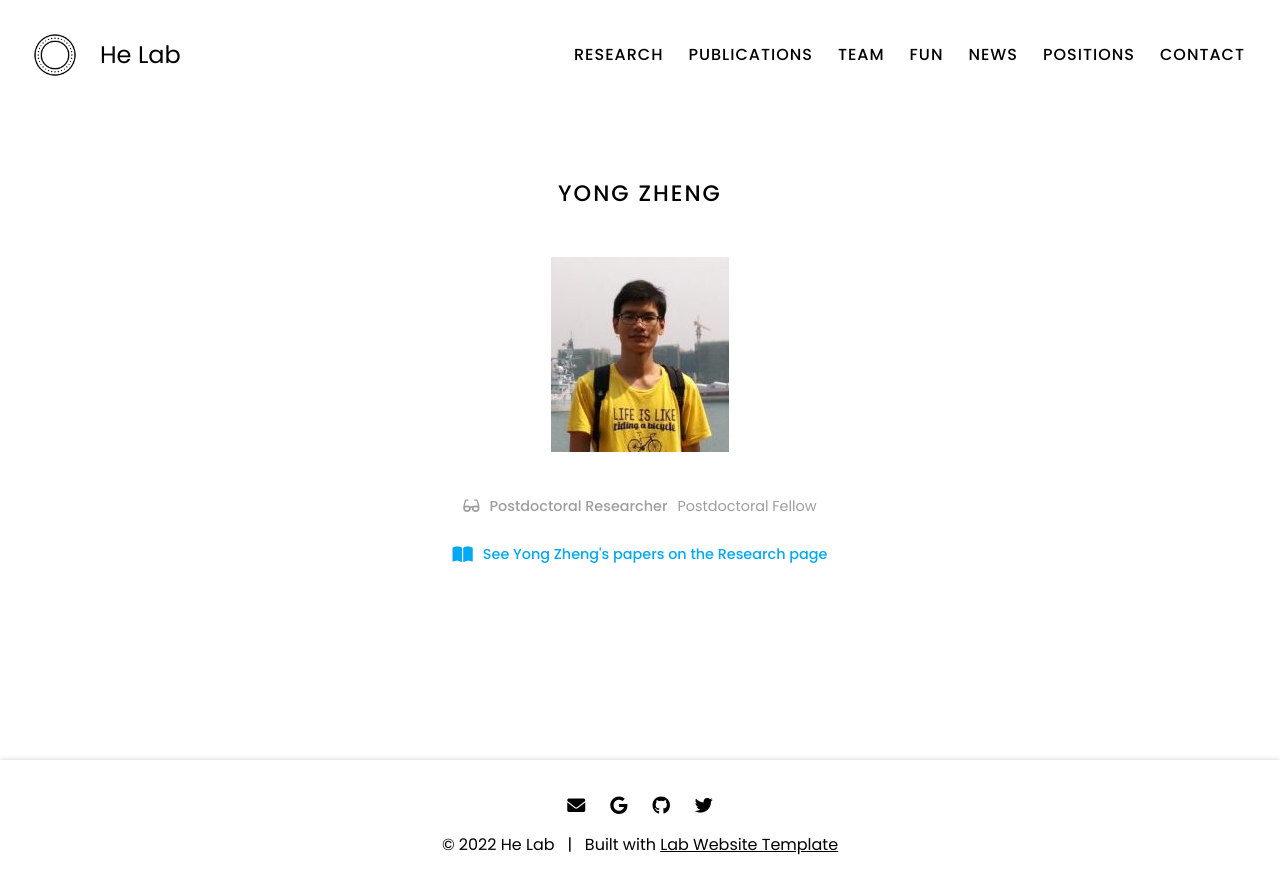
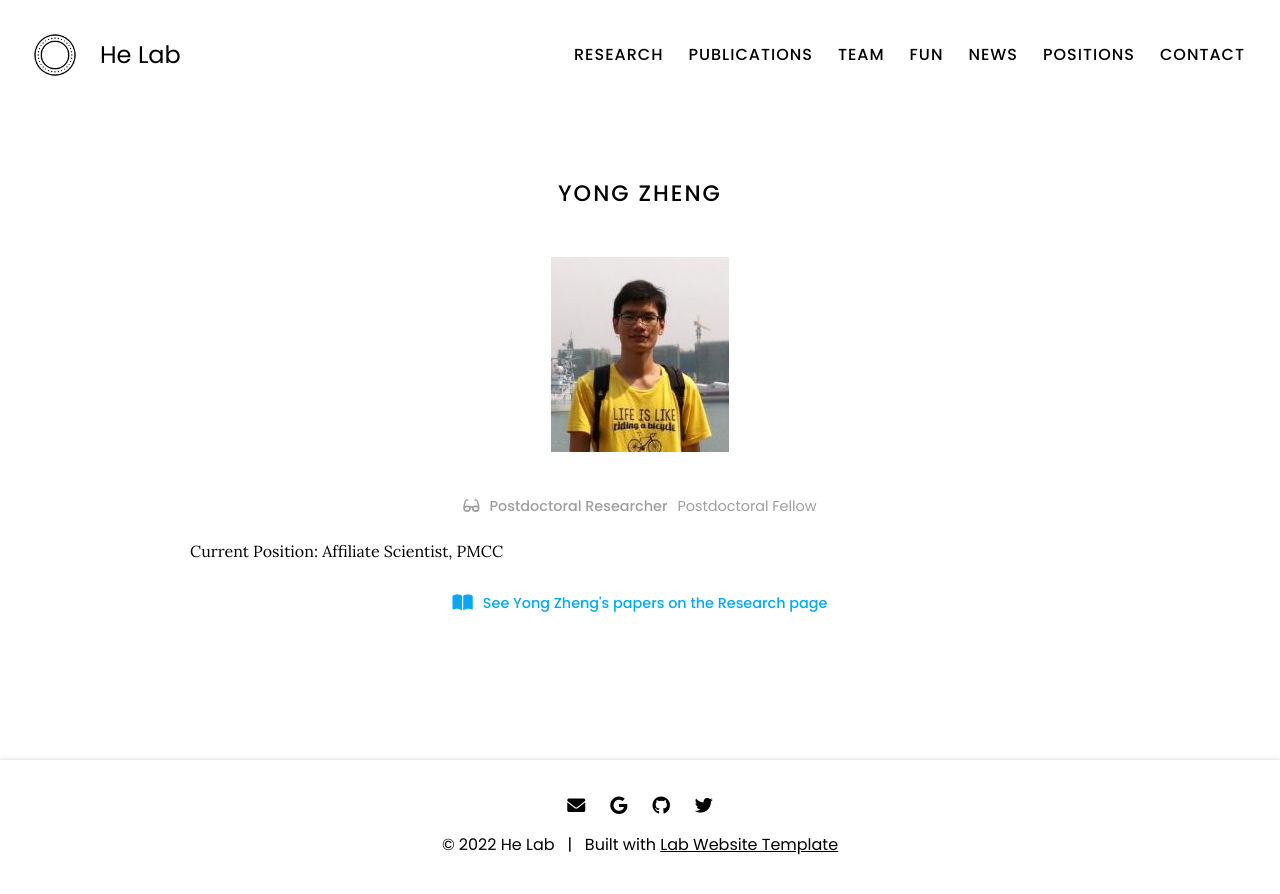
Before and after one commit to vivianschu/blue, a Jekyll site: the page built from _members/yong-zheng.md, in a window 1280 px wide. Shown: the top 894 px of the page. Built offline with Jekyll 4.4.1, drawn with Linux system fonts in a browser that asks for light colours.

Commit message:
Update yong-zheng.md

```diff
--- a/_members/yong-zheng.md
+++ b/_members/yong-zheng.md
@@ -9,5 +9,6 @@ aliases:
   - Y Zheng
 links:
   email:
-current position: Affiliate Scientist, PMCC
 ---
+
+Current Position: Affiliate Scientist, PMCC
```
